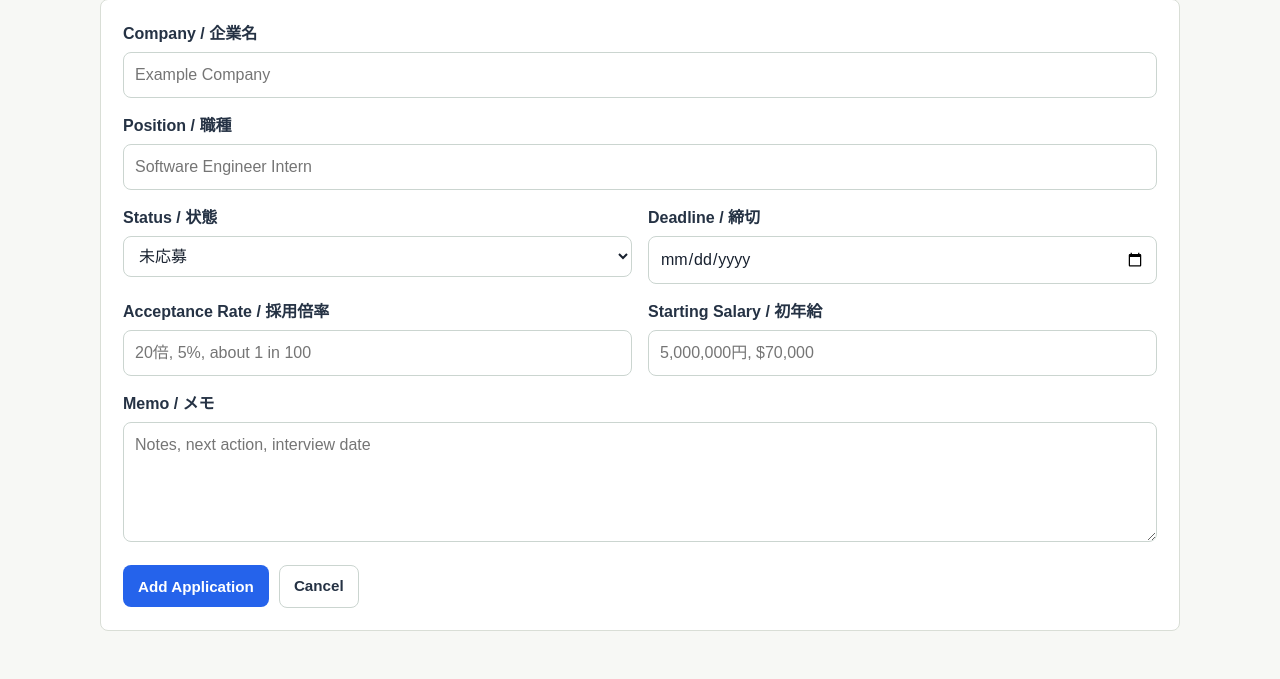
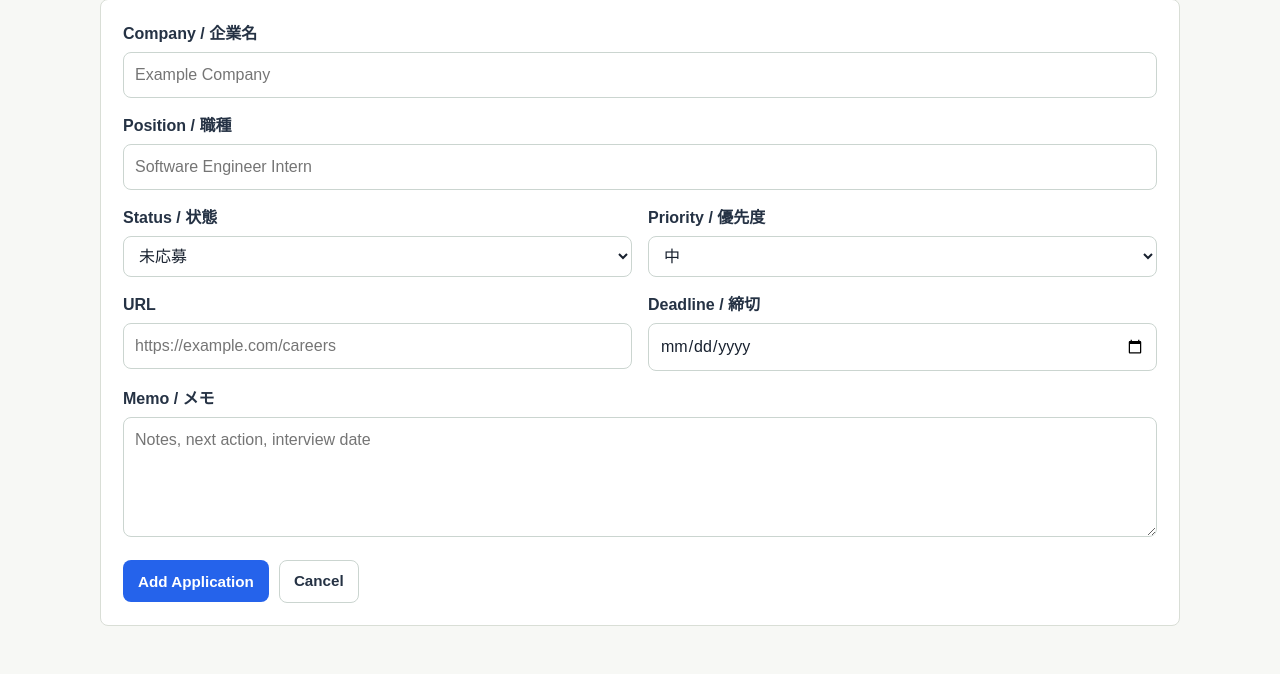
Before and after one commit to shukouru/Job_Tracker, a Flask app: page /applications/add in a window 1280 px wide. Shown: the part 286-965 px from the top of the page. After the commit the page ends 912 px from the top, so only its background shows below. Run offline with Flask 3, Linux system fonts and the light colour scheme; the visitor is signed in with stand-in values (Sample User, id 1); data comes from the database, SQL or seed files in the repository.

Commit message:
Replace salary fields with URL and priority

```diff
--- a/app.py
+++ b/app.py
@@ -17,6 +17,7 @@ app.config.update(
 
 DATABASE = os.environ.get("DATABASE_PATH", "jobs.db")
 STATUSES = ["未応募", "応募済み", "面接予定", "内定", "不合格"]
+PRIORITIES = ["高", "中", "低"]
 USERNAME_PATTERN = re.compile(r"^[A-Za-z0-9_.-]{3,30}$")
 
 
@@ -61,18 +62,18 @@ def init_db():
             company TEXT NOT NULL,
             position TEXT NOT NULL,
             status TEXT NOT NULL,
+            priority TEXT DEFAULT '中',
+            url TEXT,
             deadline TEXT,
             memo TEXT,
-            acceptance_rate TEXT,
-            starting_salary TEXT,
             is_deleted INTEGER DEFAULT 0,
             FOREIGN KEY (user_id) REFERENCES users (id)
         )
     """)
 
     add_column_if_missing(conn, "applications", "user_id", "user_id INTEGER REFERENCES users (id)")
-    add_column_if_missing(conn, "applications", "acceptance_rate", "acceptance_rate TEXT")
-    add_column_if_missing(conn, "applications", "starting_salary", "starting_salary TEXT")
+    add_column_if_missing(conn, "applications", "priority", "priority TEXT DEFAULT '中'")
+    add_column_if_missing(conn, "applications", "url", "url TEXT")
 
     conn.execute("""
         CREATE TABLE IF NOT EXISTS feedback (
@@ -104,10 +105,10 @@ def application_form_data():
         "company": clean_form_value("company"),
         "position": clean_form_value("position"),
         "status": clean_form_value("status"),
+        "priority": clean_form_value("priority") or "中",
+        "url": clean_form_value("url"),
         "deadline": clean_form_value("deadline"),
         "memo": clean_form_value("memo"),
-        "acceptance_rate": clean_form_value("acceptance_rate"),
-        "starting_salary": clean_form_value("starting_salary"),
     }
 
 
@@ -117,6 +118,12 @@ def validate_application_form(form_data):
 
     if form_data["status"] not in STATUSES:
         return "Please choose a valid status."
+
+    if form_data["priority"] not in PRIORITIES:
+        return "Please choose a valid priority."
+
+    if form_data["url"] and not form_data["url"].startswith(("http://", "https://")):
+        return "URL must start with http:// or https://."
 
     return None
 
@@ -303,9 +310,9 @@ def show_applications():
             AND (
                 company LIKE ?
                 OR position LIKE ?
+                OR url LIKE ?
                 OR memo LIKE ?
-                OR acceptance_rate LIKE ?
-                OR starting_salary LIKE ?
+                OR priority LIKE ?
             )
         """
         search_term = "%" + search + "%"
@@ -355,7 +362,8 @@ def add_application():
                 "add_application.html",
                 error=error,
                 form=form_data,
-                statuses=STATUSES
+                statuses=STATUSES,
+                priorities=PRIORITIES
             ), 400
 
         conn = get_db_connection()
@@ -366,10 +374,10 @@ def add_application():
                 user_id,
                 position,
                 status,
+                priority,
+                url,
                 deadline,
-                memo,
-                acceptance_rate,
-                starting_salary
+                memo
             )
             VALUES (?, ?, ?, ?, ?, ?, ?, ?)
         """, (
@@ -377,10 +385,10 @@ def add_application():
             g.user["id"],
             form_data["position"],
             form_data["status"],
+            form_data["priority"],
+            form_data["url"],
             form_data["deadline"],
-            form_data["memo"],
-            form_data["acceptance_rate"],
-            form_data["starting_salary"]
+            form_data["memo"]
         ))
 
         conn.commit()
@@ -388,7 +396,12 @@ def add_application():
 
         return redirect(url_for("show_applications"))
 
-    return render_template("add_application.html", form={}, statuses=STATUSES)
+    return render_template(
+        "add_application.html",
+        form={},
+        statuses=STATUSES,
+        priorities=PRIORITIES
+    )
 
 
 @app.route("/applications/<int:application_id>/trash", methods=["POST"])
@@ -476,22 +489,23 @@ def edit_application(application_id):
                 application=application,
                 error=error,
                 form=form_data,
-                statuses=STATUSES
+                statuses=STATUSES,
+                priorities=PRIORITIES
             ), 400
 
         conn.execute("""
             UPDATE applications
-            SET company = ?, position = ?, status = ?, deadline = ?, memo = ?, acceptance_rate = ?, starting_salary = ?
+            SET company = ?, position = ?, status = ?, priority = ?, url = ?, deadline = ?, memo = ?
             WHERE id = ?
             AND user_id = ?
         """, (
             form_data["company"],
             form_data["position"],
             form_data["status"],
+            form_data["priority"],
+            form_data["url"],
             form_data["deadline"],
             form_data["memo"],
-            form_data["acceptance_rate"],
-            form_data["starting_salary"],
             application_id,
             g.user["id"]
         ))
@@ -507,7 +521,8 @@ def edit_application(application_id):
         "edit_application.html",
         application=application,
         form=dict(application),
-        statuses=STATUSES
+        statuses=STATUSES,
+        priorities=PRIORITIES
     )
 
 
@@ -594,7 +609,7 @@ init_db()
 
 if __name__ == "__main__":
     app.run(
-        host="0.0.0.0",
+        host=os.environ.get("HOST", "127.0.0.1"),
         port=int(os.environ.get("PORT", 5000)),
         debug=os.environ.get("FLASK_DEBUG") == "1"
     )
--- a/templates/add_application.html
+++ b/templates/add_application.html
@@ -14,6 +14,7 @@
 {% endif %}
 
 {% set selected_status = form.get("status") or "未応募" %}
+{% set selected_priority = form.get("priority") or "中" %}
 
 <form action="{{ url_for('add_application') }}" method="POST" class="form-panel">
     <label class="field">
@@ -49,30 +50,29 @@
         </label>
 
         <label class="field">
-            <span>Deadline / 締切</span>
-            <input type="date" name="deadline" value="{{ form.get('deadline') or '' }}">
+            <span>Priority / 優先度</span>
+            <select name="priority" required>
+                {% for item in priorities %}
+                    <option value="{{ item }}" {% if selected_priority == item %}selected{% endif %}>{{ item }}</option>
+                {% endfor %}
+            </select>
         </label>
     </div>
 
     <div class="form-grid">
         <label class="field">
-            <span>Acceptance Rate / 採用倍率</span>
+            <span>URL</span>
             <input
-                type="text"
-                name="acceptance_rate"
-                value="{{ form.get('acceptance_rate') or '' }}"
-                placeholder="20倍, 5%, about 1 in 100"
+                type="url"
+                name="url"
+                value="{{ form.get('url') or '' }}"
+                placeholder="https://example.com/careers"
             >
         </label>
 
         <label class="field">
-            <span>Starting Salary / 初年給</span>
-            <input
-                type="text"
-                name="starting_salary"
-                value="{{ form.get('starting_salary') or '' }}"
-                placeholder="5,000,000円, $70,000"
-            >
+            <span>Deadline / 締切</span>
+            <input type="date" name="deadline" value="{{ form.get('deadline') or '' }}">
         </label>
     </div>
 
--- a/templates/trash.html
+++ b/templates/trash.html
@@ -23,6 +23,10 @@
                     <dd>{{ application.position }}</dd>
                 </div>
                 <div>
+                    <dt>Priority / 優先度</dt>
+                    <dd>{{ application.priority or "中" }}</dd>
+                </div>
+                <div>
                     <dt>Deadline / 締切</dt>
                     <dd>{{ application.deadline or "Not set" }}</dd>
                 </div>
```
Also changed, not shown: templates/applications.html (+15 -9 lines), templates/edit_application.html (+14 -14 lines), README.md.
